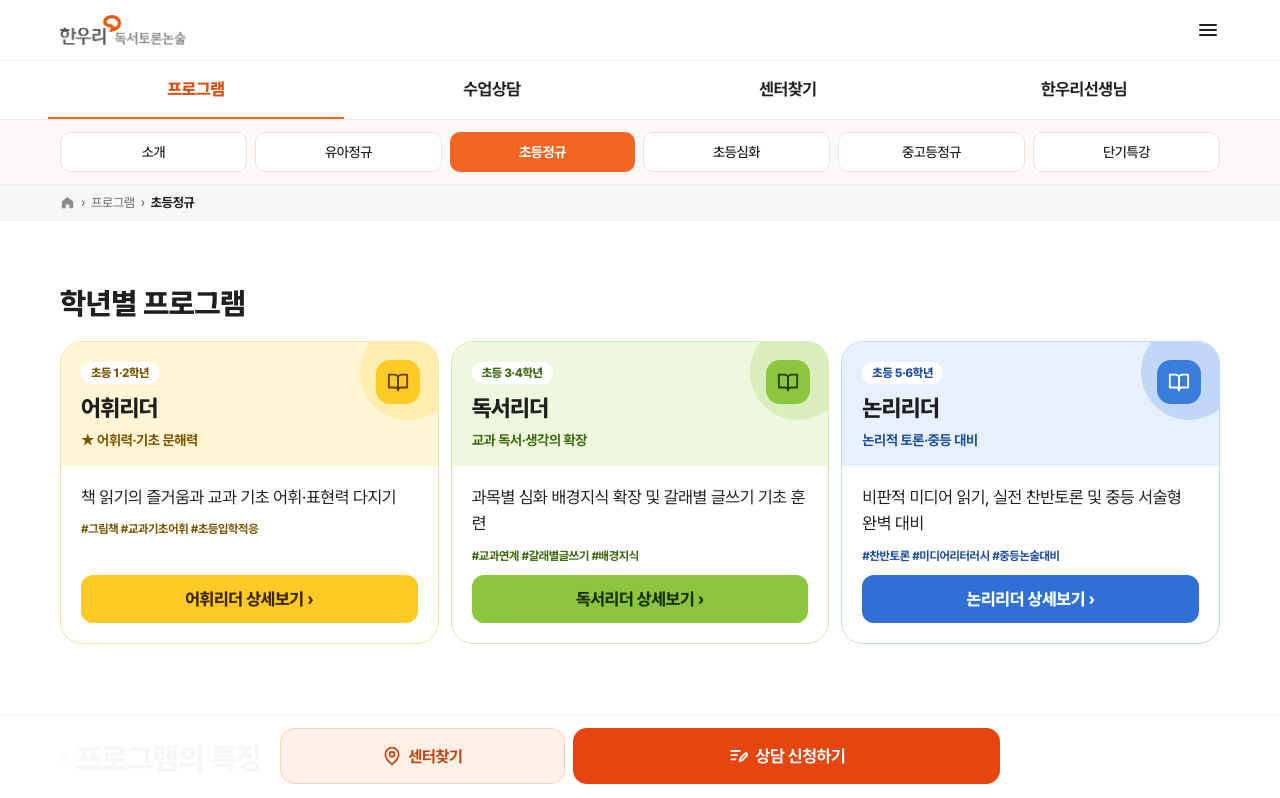
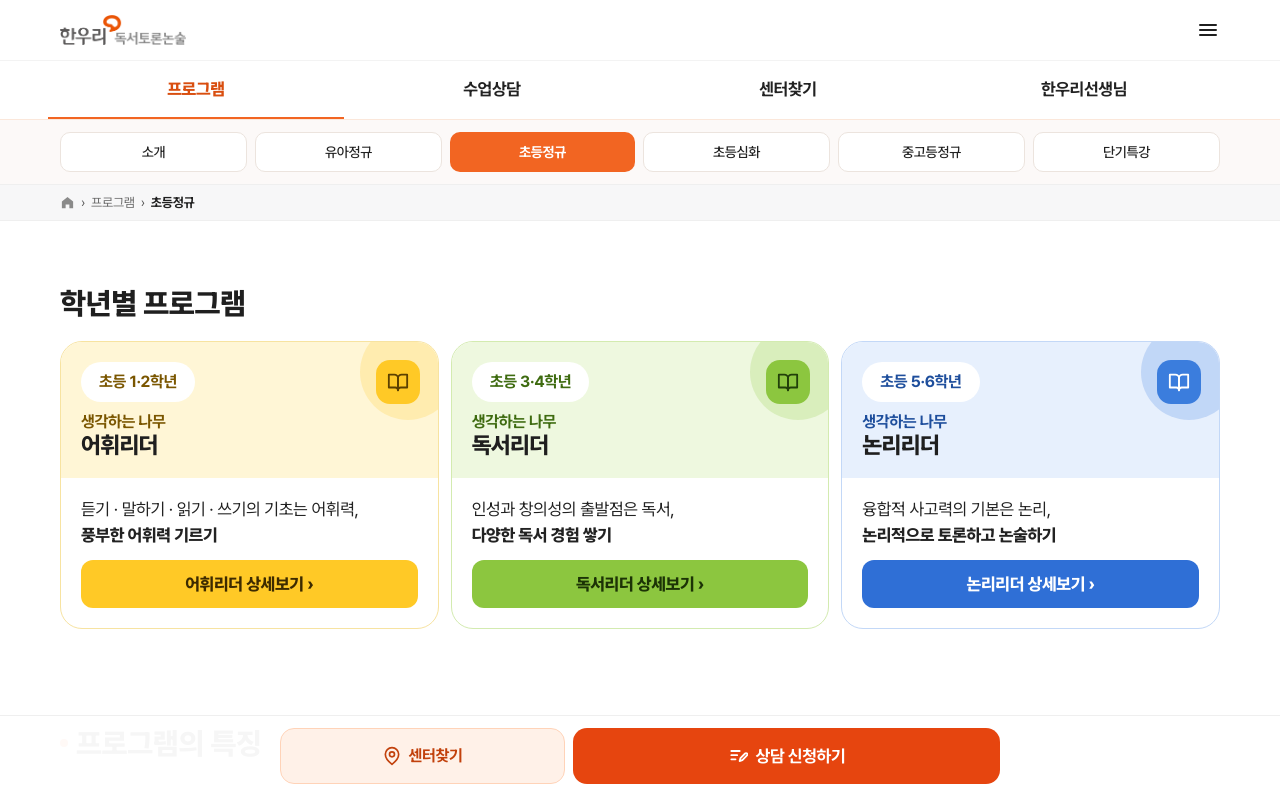
Before and after one commit to ahnjy0/hanuribook, a Next.js app: page /elementary in a window 1280 px wide. Shown: the top 798 px of the page. Built offline with nearby package versions, Linux system fonts and the light colour scheme.

Commit message:
초등정규: 학년별 프로그램 카드 내용·라벨 변경, FAQ 섹션 삭제
- 카드: '생각하는 나무' + 프로그램명, 새 설명(쉼표 기준 두 줄, 핵심 문구 굵게), 특징·해시태그 제거
- 학년 라벨: 공통 섹션 라벨과 같은 크기·여백

```diff
--- a/src/views/Elementary/Elementary.tsx
+++ b/src/views/Elementary/Elementary.tsx
@@ -1,7 +1,6 @@
 "use client";
 
 import Header from "@/components/common/Header/Header";
-import ProgramFaqSection from "@/components/common/ProgramFaqSection";
 import ProgramsSection from "./sections/ProgramsSection";
 import FeaturesSection from "./sections/FeaturesSection";
 import SelfCheckSection from "./sections/SelfCheckSection";
@@ -18,7 +17,6 @@ export default function Elementary() {
         <ProgramsSection progs={progs} />
         <FeaturesSection />
         <SelfCheckSection />
-        <ProgramFaqSection last />
       </main>
       <Footer />
       <div className="sticky bottom-0 z-20">
--- a/src/views/Elementary/sections/ProgramsSection.tsx
+++ b/src/views/Elementary/sections/ProgramsSection.tsx
@@ -47,24 +47,35 @@ export default function ProgramsSection({ progs }: Props) {
                     <path d="M22 4h-6a4 4 0 0 0-4 4v13a3 3 0 0 1 3-3h7z" />
                   </svg>
                 </span>
+                {/* 학년 라벨: 공통 섹션 라벨(SectionLabel)과 같은 크기·여백(모바일 13px·데스크톱 16px), 카드 왼쪽 정렬 */}
                 <span
-                  className="self-start rounded-full bg-white px-2.5 py-1 text-[12px] font-extrabold"
+                  className="inline-flex items-center self-start rounded-full bg-white px-3.5 py-1.5 text-[13px] leading-[1.5] font-bold lg:px-4.5 lg:py-2 lg:text-[16px]"
                   style={{ color: p.ink }}
                 >
                   {p.grade}
                 </span>
-                <h3 className="m-0 text-[23px] font-extrabold tracking-[-0.03em] text-[#1F1F1F]">
-                  {p.short}
+                {/* 제목: '생각하는 나무' + 프로그램명 */}
+                <h3 className="m-0 flex flex-col text-[#1F1F1F]">
+                  <span className="text-[14px] font-bold" style={{ color: p.ink }}>
+                    {p.brand}
+                  </span>
+                  <span className="text-[23px] leading-[1.25] font-extrabold tracking-[-0.03em]">{p.short}</span>
                 </h3>
-                <span className="text-[13px] font-bold" style={{ color: p.ink }}>
-                  {p.focus}
-                </span>
               </div>
               <div className="flex flex-auto flex-col gap-3 px-5 pt-4.5 pb-5">
-                <p className="m-0 text-[15px] leading-[1.55] text-[#222222]">{p.desc}</p>
-                <span className="text-[12px] font-bold" style={{ color: p.ink }}>
-                  {p.tags}
-                </span>
+                {/* 설명: 쉼표 앞(보조 문구)과 뒤(핵심 문구)를 두 줄로 나누고 핵심 문구는 굵게 */}
+                <p className="m-0 flex flex-col text-[15px] leading-[1.55] break-keep text-[#222222]">
+                  {(() => {
+                    const i = p.desc.indexOf(", ");
+                    if (i < 0) return p.desc;
+                    return (
+                      <>
+                        <span>{p.desc.slice(0, i + 1)}</span>
+                        <strong className="font-extrabold">{p.desc.slice(i + 2)}</strong>
+                      </>
+                    );
+                  })()}
+                </p>
                 <SmartLink
                   className="mt-auto flex h-12 items-center justify-center gap-1 rounded-[12px] text-[15px] font-extrabold text-[#C2410C] no-underline hover:text-[#9A3412]"
                   style={{ background: p.btnBg, color: p.btnFg }}
--- a/src/views/Elementary/useElementary.ts
+++ b/src/views/Elementary/useElementary.ts
@@ -7,13 +7,13 @@ const DEFS: {
   id: ProgId; grade: string; focus: string; title: string; desc: string; tags: string;
   chipBg: string; chipFg: string; long: string; steps: string[];
 }[] = [
-  { id: "vocab", grade: "초등 1·2학년", focus: "★ 어휘력·기초 문해력", title: "1·2학년 어휘리더", desc: "책 읽기의 즐거움과 교과 기초 어휘·표현력 다지기", tags: "#그림책  #교과기초어휘  #초등입학적응", chipBg: "#FFF1E7", chipFg: "#C2410C",
+  { id: "vocab", grade: "초등 1·2학년", focus: "★ 어휘력·기초 문해력", title: "1·2학년 어휘리더", desc: "듣기 · 말하기 · 읽기 · 쓰기의 기초는 어휘력, 풍부한 어휘력 기르기", tags: "#그림책  #교과기초어휘  #초등입학적응", chipBg: "#FFF1E7", chipFg: "#C2410C",
     long: "그림책과 저학년 문학을 깊이 읽으며 교과서에 나오는 기초 어휘와 표현을 익히고, 자기 생각을 짧은 글로 표현하는 습관을 만듭니다.",
     steps: ["어휘 놀이터", "그림책 깊이 읽기", "교과 연계 읽기", "생각 표현 쓰기"] },
-  { id: "reading", grade: "초등 3·4학년", focus: "교과 독서·생각의 확장", title: "3·4학년 독서리더", desc: "과목별 심화 배경지식 확장 및 갈래별 글쓰기 기초 훈련", tags: "#교과연계  #갈래별글쓰기  #배경지식", chipBg: "#EAF2FF", chipFg: "#2F5AA8",
+  { id: "reading", grade: "초등 3·4학년", focus: "교과 독서·생각의 확장", title: "3·4학년 독서리더", desc: "인성과 창의성의 출발점은 독서, 다양한 독서 경험 쌓기", tags: "#교과연계  #갈래별글쓰기  #배경지식", chipBg: "#EAF2FF", chipFg: "#2F5AA8",
     long: "국어·사회·과학 교과와 연계된 도서로 배경지식을 넓히고, 설명문·감상문·논설문 등 갈래별 글쓰기의 기초를 단단히 다집니다.",
     steps: ["읽기·쓰기", "교과 읽기", "토의·토론", "문학 읽기"] },
-  { id: "logic", grade: "초등 5·6학년", focus: "논리적 토론·중등 대비", title: "5·6학년 논리리더", desc: "비판적 미디어 읽기, 실전 찬반토론 및 중등 서술형 완벽 대비", tags: "#찬반토론  #미디어리터러시  #중등논술대비", chipBg: "#FFF6DA", chipFg: "#8A5300",
+  { id: "logic", grade: "초등 5·6학년", focus: "논리적 토론·중등 대비", title: "5·6학년 논리리더", desc: "융합적 사고력의 기본은 논리, 논리적으로 토론하고 논술하기", tags: "#찬반토론  #미디어리터러시  #중등논술대비", chipBg: "#FFF6DA", chipFg: "#8A5300",
     long: "비문학과 미디어 텍스트를 비판적으로 읽고, 근거를 갖춘 찬반 토론과 논술 쓰기로 중학교 서술형·수행평가를 준비합니다.",
     steps: ["비문학 독해", "미디어 읽기", "찬반 토론", "논술 쓰기"] },
 ];
@@ -30,7 +30,8 @@ const PALETTE: Record<ProgId, { soft: string; line: string; accent: string; ink:
   logic: { soft: "#E7F0FD", line: "#C3D8F7", accent: "#3B7DDD", ink: "#1E4E9C", iconFg: "#FFFFFF", btnBg: "#2F6FD6", btnFg: "#FFFFFF" },
 };
 
-const PROGS = DEFS.map((d) => ({ ...d, ...PALETTE[d.id], href: LINKS[d.id][0], short: LINKS[d.id][1] }));
+// brand: 카드 제목 위에 붙는 브랜드명(생각하는 나무 어휘리더/독서리더/논리리더)
+const PROGS = DEFS.map((d) => ({ ...d, ...PALETTE[d.id], brand: "생각하는 나무", href: LINKS[d.id][0], short: LINKS[d.id][1] }));
 
 export function useElementary() {
   // 원본에도 선택 상태만 있고 변경 UI는 없습니다.
```
